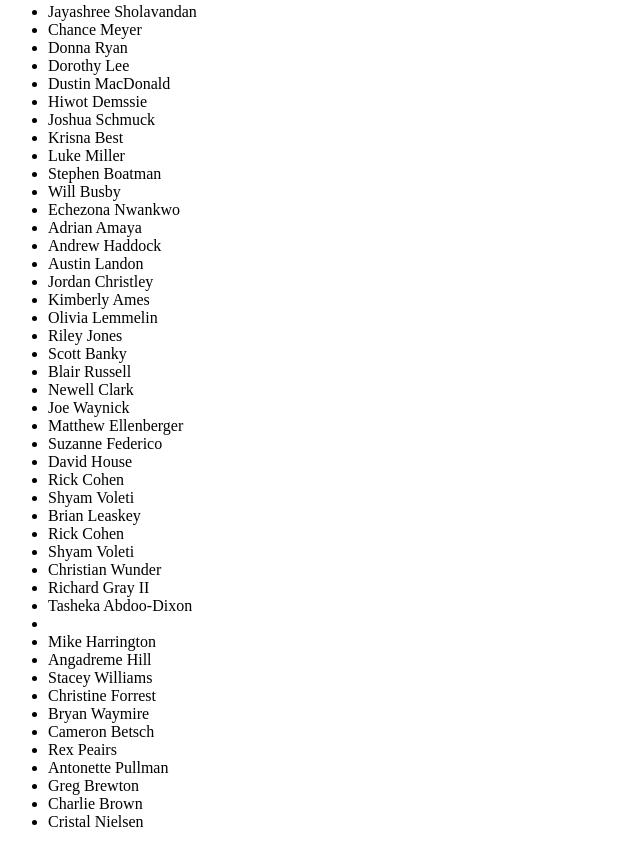
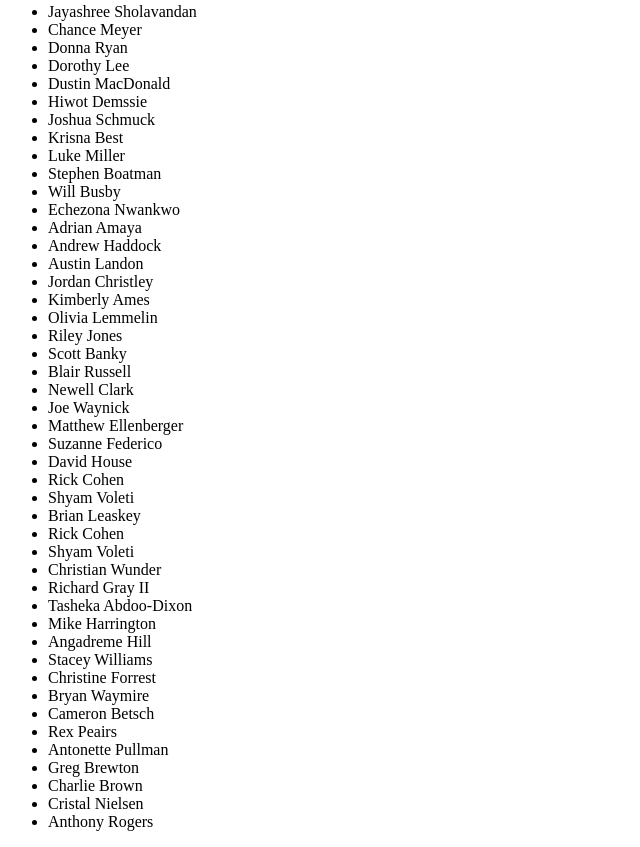
Before and after one commit to jacarmouche08/cfs-studentproject, a plain HTML site: page students.html in a window 1280 px wide. Shown: the part 774-1621 px from the top of the page, without its empty margins (0-640 px from the left). Drawn offline with Linux system fonts and the light colour scheme.

Commit message:
added my name to the student list

```diff
--- a/students.html
+++ b/students.html
@@ -79,7 +79,7 @@
         <li>Shyam Voleti</li>
         <li>Christian Wunder</li>
         <li>Richard Gray II</li>
-        <li>Tasheka Abdoo-Dixon<li>
+        <li>Tasheka Abdoo-Dixon</li>
         <li>Mike Harrington</li>
         <li>Angadreme Hill</li>
         <li>Stacey Williams</li>
@@ -91,6 +91,7 @@
         <li>Greg Brewton</li>
         <li>Charlie Brown</li>
         <li>Cristal Nielsen</li>
+        <li>Anthony Rogers</li>
     </ul>
 </body>
 </html>
```
